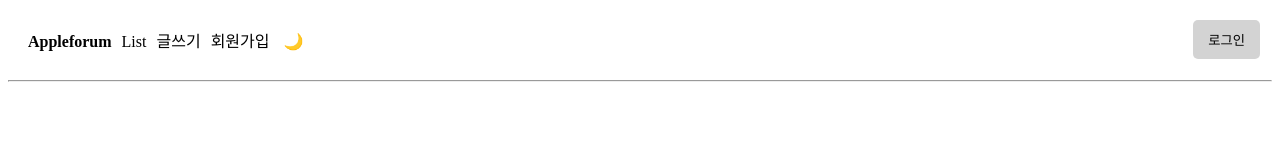
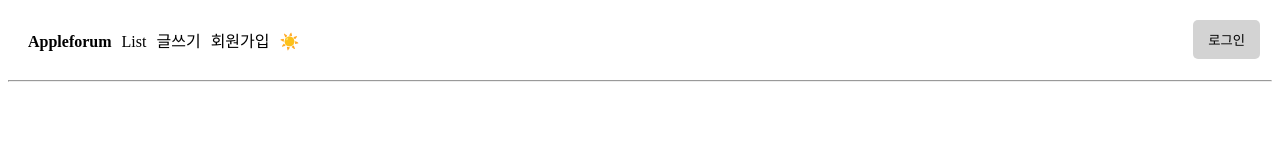
Before and after one commit to kangdy25/Into-the-NextJS, a Next.js app in the folder 01_nextjs_curd/: page / in a window 1280 px wide. Shown: the top 160 px of the page. Built offline with nearby package versions, Linux system fonts and the light colour scheme; no server answers; the database is empty.

Commit message:
01 Project - Add Darkmode Toggle

```diff
--- a/01_nextjs_curd/app/darkmode.js
+++ b/01_nextjs_curd/app/darkmode.js
@@ -1,25 +1,28 @@
 'use client'
 import { useRouter } from "next/navigation"
-import { useEffect } from "react"
+import { useEffect, useState } from "react"
 
 export default function DarkMode(){
-    let router = useRouter()
-    useEffect(()=>{
-        let cookieResult = ('; '+document.cookie).split(`; mode=`).pop().split(';')[0]
-        if (cookieResult == '') {
-        document.cookie = 'mode=light; max-age=' + (3600 * 24 * 400)
+    const [mode, setMode] = useState("light");
+    const router = useRouter();
+
+    useEffect(() => {
+        let cookieResult = ("; " + document.cookie).split(`; mode=`).pop().split(";")[0];
+        if (cookieResult === "") {
+            document.cookie = "mode=light; max-age=" + 3600 * 24 * 400;
+        } else {
+        setMode(cookieResult);
         }
-    },[])
+    }, []);
+
     return (
-        <span style={{cursor:'pointer'}} onClick={()=>{
-            let cookieResult = ('; '+document.cookie).split(`; mode=`).pop().split(';')[0]
-            if (cookieResult == 'light') {
-                document.cookie = 'mode=dark; max-age=' + (3600 * 24 * 400)
-                router.refresh()
-            } else {
-                document.cookie = 'mode=light; max-age=' + (3600 * 24 * 400)
-                router.refresh()
-            }
-        }}> 🌙 </span>
-    )
+        <span style={{ cursor: "pointer" }} onClick={()=>{
+            const newMode = mode === "light" ? "dark" : "light";
+            document.cookie = "mode=" + newMode + "; max-age=" + 3600 * 24 * 400;
+            setMode(newMode);
+            router.refresh();
+        }}>
+        {mode === "light" ? "☀️" : "🌙"}
+        </span>
+    );
 }
--- a/01_nextjs_curd/app/globals.css
+++ b/01_nextjs_curd/app/globals.css
@@ -73,3 +73,6 @@ h5 {
 .dark-mode .navbar a {
     color: white;
 }
+.dark-mode .ang{
+    background-color: #222;
+}
--- a/01_nextjs_curd/app/layout.js
+++ b/01_nextjs_curd/app/layout.js
@@ -19,11 +19,11 @@ export default async function RootLayout({ children }) {
   let cookie = cookies().get('mode')
 
   return (
-    <html lang="en" className={
+    <html lang="en">
+      <body style={{background: 'white'}} className={
       cookie != undefined && cookie.value == 'dark'
         ? 'dark-mode'
         : ''}>
-      <body style={{background: 'white'}} >
         <div className="navbar">
           <Link href="/" className="logo">Appleforum</Link>
           <Link href="/list">List</Link>
```
Lines whose indentation alone changed are shown as unchanged.
